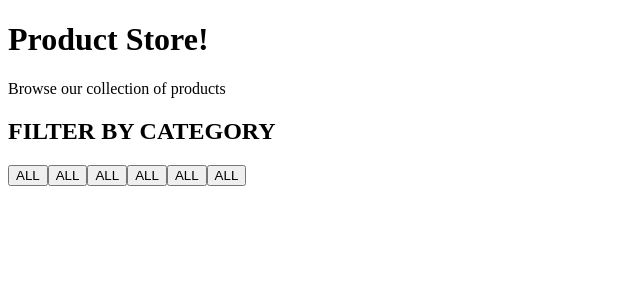
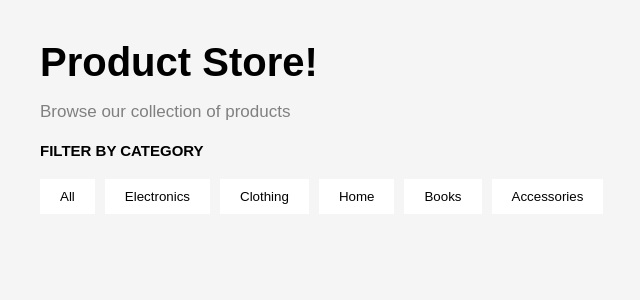
Before and after one commit to omolade-dev/PRODUCT, a React (Vite) app: page / in a window 1280 px wide. Shown: the top 300 px of the page, without its empty margins (0-640 px from the left). Built offline with nearby package versions, Linux system fonts and the light colour scheme.

Commit message:
Add Navbar and Button components with styling

```diff
--- a/src/App.css
+++ b/src/App.css
@@ -0,0 +1,31 @@
+body {
+  margin: 40px;
+  font-family: Arial, Helvetica, sans-serif;
+  background: whitesmoke;
+}
+
+h1 {
+  font-size: 40px;
+  font-weight: 900;
+  color: #000;
+  margin-bottom: 8px;
+}
+
+p {
+  font-size: 17px;
+  color: gray;
+}
+
+h4 {
+  font-size: 15px;
+}
+button {
+  padding: 10px 20px;
+  border: none;
+  background: white;
+  color: black;
+}
+.btn {
+  display: flex;
+  gap: 10px;
+}
--- /dev/null
+++ b/src/components/Button.jsx
@@ -0,0 +1,13 @@
+function Button() {
+  return (
+    <div className="btn">
+      <button> All </button>
+      <button> Electronics </button>
+      <button> Clothing </button>
+      <button> Home </button>
+      <button> Books </button>
+      <button> Accessories </button>
+    </div>
+  );
+}
+export default Button;
--- a/src/components/Navbar.jsx
+++ b/src/components/Navbar.jsx
@@ -1,16 +1,17 @@
-function Navbar() {
+import Button from "./Button";
+
+function Navbar(props) {
   return (
     <div>
-      <h2>FILTER BY CATEGORY </h2>
+      <h4>FILTER BY CATEGORY </h4>
 
-      <div className="btn">
-        <button> ALL </button>
-        <button> ALL </button>
-        <button> ALL </button>
-        <button> ALL </button>
-        <button> ALL </button>
-        <button> ALL </button>
-      </div>
+      <Button
+        electronics={props.electronics}
+        clothing={props.clothing}
+        home={props.home}
+        books={props.books}
+        accessories={props.accessories}
+      />
     </div>
   );
 }
```
